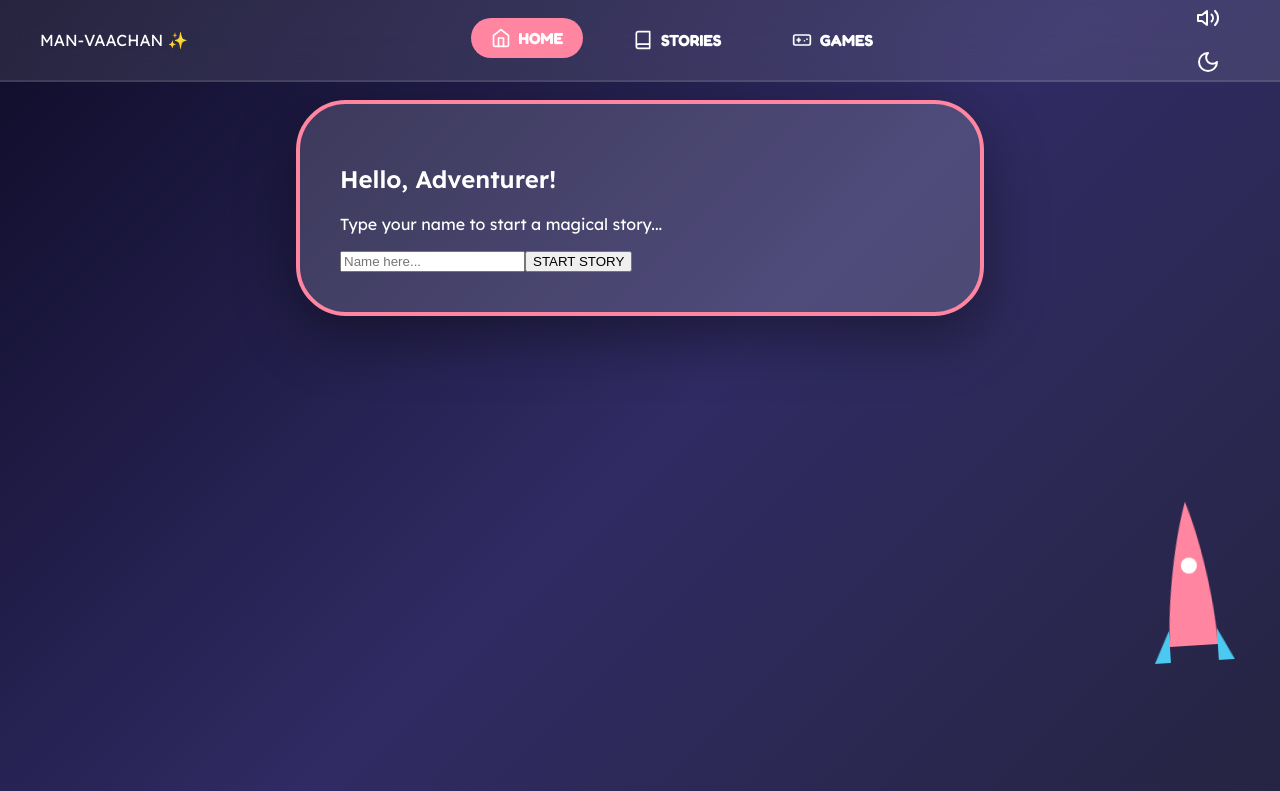
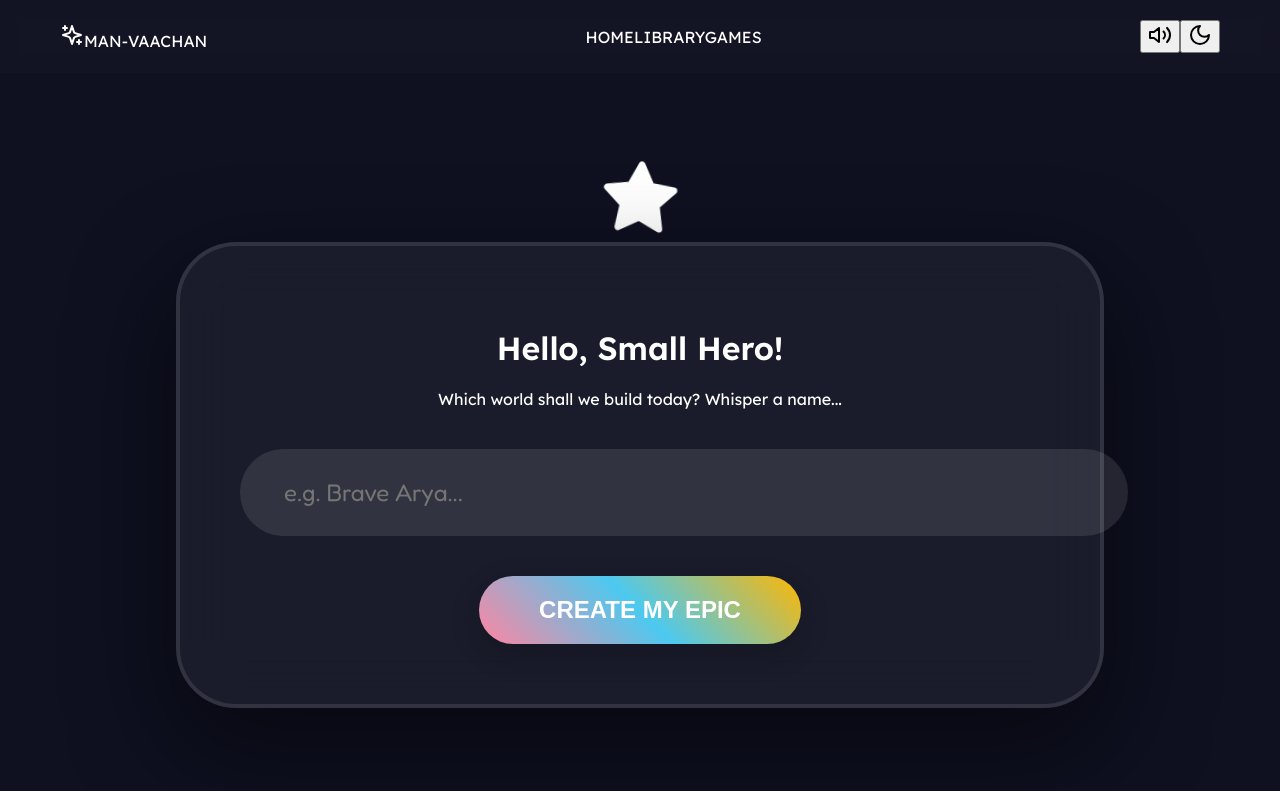
Before and after one commit to riyx-01/ManVachan_v1.0, a React (Vite) app: page / in a window 1280 px wide. Shown: the top 791 px of the page. Built offline with nearby package versions, Linux system fonts and the light colour scheme.

Commit message:
feat: Platinum Overhaul with Fixed-Frame Storybook and Narrative Matrix Engine

```diff
--- a/src/App.jsx
+++ b/src/App.jsx
@@ -1,167 +1,196 @@
 import React, { useState, useEffect, useRef } from 'react';
 import { motion, AnimatePresence } from 'framer-motion';
-import { Home, Book, Gamepad, Sparkles, Sun, Moon, Volume2, VolumeX, ChevronRight, ChevronLeft, Heart, Star } from 'lucide-react';
+import { Home, Book, Gamepad, ChevronRight, ChevronLeft, Volume2, VolumeX, Sun, Moon, Sparkles, Heart, Star } from 'lucide-react';
 
-// --- RELIABLE STORY ENGINE ---
-const FIXED_STORIES = [
-  { title: "The Wise Elephant", intro: "Ganesh was the wisest elephant in the Jaipur woods...", image: "https://images.unsplash.com/photo-1557050543-4d5f4e07ef46?auto=format&fit=crop&q=80&w=800" },
-  { title: "The Golden Peacock", intro: "Near the holy river, a peacock with feathers of gold sang at dawn...", image: "https://images.unsplash.com/photo-1549608276-5786d7510476?auto=format&fit=crop&q=80&w=800" }
+// --- PLATINUM NARRATIVE ENGINE ---
+const buildEpicStory = (seed) => {
+  const hero = seed.charAt(0).toUpperCase() + seed.slice(1);
+  const scenarios = [
+    { type: "Galaxy", world: "Starlight Nebulae", tool: "Crystal Compass", obstacle: "the Shadow Storm" },
+    { type: "Jungle", world: "Evergreen Whispers", tool: "Golden Flute", obstacle: "the Sleeping Mountain" },
+    { type: "Ocean", world: "Sapphire Depths", tool: "Glowing Pearl", obstacle: "the Giant Whirlpool" }
   ];
 
-const generateStory = (seed) => {
-  const hero = seed || "Our Hero";
+  const hash = seed.length % scenarios.length;
+  const s = scenarios[hash];
+
   return {
-    title: `${hero}'s Magic Journey`,
-    pages: [
-      { text: `Once in a land of candy clouds, ${hero} found a flying umbrella!`, image: `https://images.unsplash.com/photo-1534447677768-be436bb09401?q=80&w=800` },
-      { text: `The umbrella took ${hero} to a castle made of chocolate and moon-cheese.`, image: `https://images.unsplash.com/photo-1518709268805-4e9042af9f23?q=80&w=800` },
-      { text: `A friendly dragon offered ${hero} a ride to the stars.`, image: `https://images.unsplash.com/photo-1590420485404-f86d22b8abf8?q=80&w=800` },
-      { text: `Back home, ${hero} realized the whole world was waiting to be explored.`, image: `https://images.unsplash.com/photo-1464822759023-fed622ff2c3b?q=80&w=800` }
+    title: `${hero} and the ${s.world}`,
+    scenes: [
+      {
+        topic: "The Beginning",
+        text: `In the heart of the ${s.world}, ${hero} lived a peaceful life. But one night, a wise owl brought a message: the ${s.tool} had been lost, and only someone with a pure heart could find it.`,
+        image: `https://loremflickr.com/800/800/${s.type},fantasy,village`
+      },
+      {
+        topic: "The Journey",
+        text: `${hero} didn't hesitate. Packing a bag of hope, the adventure began. The path led deep into the unknown, where the very trees whispered secrets of the ancient past.`,
+        image: `https://loremflickr.com/800/800/${s.type},path,forest`
+      },
+      {
+        topic: "The Challenge",
+        text: `Suddenly, ${s.obstacle} blocked the way! It was cold and dark, and for a moment, ${hero} felt small. But then, the hero remembered: "Courage is not the absence of fear, but the decision to move forward."`,
+        image: `https://loremflickr.com/800/800/${s.type},storm,mystery`
+      },
+      {
+        topic: "The Solution",
+        text: `With a deep breath, ${hero} used the power of kindness. Instead of fighting, the hero sang a song of peace. The ${s.obstacle} began to melt away, revealing the ${s.tool} hidden inside.`,
+        image: `https://loremflickr.com/800/800/${s.type},magic,light`
+      },
+      {
+        topic: "The Return",
+        text: `With the ${s.tool} safe, ${hero} returned as a legend. The entire ${s.world} glowed with happiness, and the shadows were gone forever. The stars shone brighter than ever before.`,
+        image: `https://loremflickr.com/800/800/${s.type},celebration,sunset`
+      },
+      {
+        topic: "The Legacy",
+        text: `And so, the story of ${hero} reminds us all: that even the smallest person can change the world if they have the courage to try and the heart to be kind.`,
+        image: `https://loremflickr.com/800/800/${s.type},hero,statue`
+      }
     ],
-    moral: "Your imagination is the most magical key you own."
+    moral: "Kindness is the strongest magic, and courage is the bravest step."
   };
 };
 
 export default function App() {
   const [view, setView] = useState('home');
   const [inputTerm, setInputTerm] = useState('');
-  const [activeStory, setActiveStory] = useState(null);
-  const [currentPage, setCurrentPage] = useState(0);
+  const [story, setStory] = useState(null);
+  const [index, setIndex] = useState(0);
+  const [isGenerating, setIsGenerating] = useState(false);
   const [isDarkMode, setIsDarkMode] = useState(false);
   const [isMuted, setIsMuted] = useState(false);
-  const [score, setScore] = useState(0);
+  const audioRef = useRef(null);
 
-  const startMagic = () => {
+  useEffect(() => {
+    document.body.className = isDarkMode ? 'night-mode' : 'day-mode';
+  }, [isDarkMode]);
+
+  const generateEpic = () => {
     if (!inputTerm.trim()) return;
-    setActiveStory(generateStory(inputTerm));
-    setView('read');
-    setCurrentPage(0);
+    setIsGenerating(true);
+    setTimeout(() => {
+      setStory(buildEpicStory(inputTerm));
+      setIsGenerating(false);
+      setView('story');
+      setIndex(0);
+    }, 4000);
   };
 
   return (
-    <div className={`min-h-screen ${isDarkMode ? 'night-mode' : 'day-mode'}`}>
+    <div className="min-h-screen relative">
+      <audio ref={audioRef} src="https://www.soundhelix.com/examples/mp3/SoundHelix-Song-8.mp3" loop />
 
-      {/* --- VOID BACKGROUND --- */}
-      <div className="star-field">
-        {[...Array(20)].map((_, i) => (
-          <motion.div
-            key={i}
-            animate={{ opacity: [0.2, 0.8, 0.2] }}
-            transition={{ duration: 2, repeat: Infinity }}
-            className="absolute bg-white rounded-full"
-            style={{ width: '3px', height: '3px', top: Math.random()*100+'%', left: Math.random()*100+'%' }}
-          />
-        ))}
+      {/* --- PLATINUM NAVBAR --- */}
+      <nav className="navbar-platinum">
+         <div className="flex items-center gap-2">
+            <Sparkles className="text-[#4cc9f0]" />
+            <span className="font-black text-xl tracking-tighter">MAN-VAACHAN</span>
          </div>
-
-      <div className="rocket-fly">
-        <svg viewBox="0 0 50 100" width="80">
-          <path d="M25 0 C15 30 10 70 10 90 L40 90 C40 70 35 30 25 0" fill="#ff85a1" />
-          <circle cx="25" cy="40" r="5" fill="white" />
-          <path d="M10 80 L0 100 L10 100" fill="#4cc9f0" />
-          <path d="M40 80 L50 100 L40 100" fill="#4cc9f0" />
-        </svg>
-      </div>
-
-      {/* --- NAVBAR --- */}
-      <nav className="kids-nav">
-         <div className="text-2xl font-black text-[#ff85a1]">MAN-VAACHAN ✨</div>
-         <div className="nav-links">
-            <button onClick={() => setView('home')} className={`nav-btn ${view === 'home' ? 'active' : ''}`}><Home size={20}/> HOME</button>
-            <button onClick={() => setView('library')} className={`nav-btn ${view === 'library' ? 'active' : ''}`}><Book size={20}/> STORIES</button>
-            <button onClick={() => setView('games')} className={`nav-btn ${view === 'games' ? 'active' : ''}`}><Gamepad size={20}/> GAMES</button>
+         <div className="flex gap-8 font-bold text-sm">
+            <span onClick={() => setView('home')} className="cursor-pointer hover:text-[#ff85a1]">HOME</span>
+            <span className="cursor-pointer opacity-30">LIBRARY</span>
+            <span className="cursor-pointer opacity-30">GAMES</span>
          </div>
          <div className="flex gap-4">
-            <button onClick={() => setIsMuted(!isMuted)} className="nav-btn">{isMuted ? <VolumeX /> : <Volume2 />}</button>
-            <button onClick={() => setIsDarkMode(!isDarkMode)} className="nav-btn">{isDarkMode ? <Sun /> : <Moon />}</button>
+            <button onClick={() => setIsMuted(!isMuted)} className="p-2">{isMuted ? <VolumeX/> : <Volume2/>}</button>
+            <button onClick={() => setIsDarkMode(!isDarkMode)} className="p-2">{isDarkMode ? <Sun/> : <Moon/>}</button>
          </div>
       </nav>
 
-      <div className="main-wrapper">
+      <div className="relative z-10">
         <AnimatePresence mode="wait">
           {view === 'home' && (
-            <motion.div key="home" initial={{ opacity: 0, scale: 0.9 }} animate={{ opacity: 1, scale: 1 }} className="magic-input-box text-center space-y-8">
-               <h2 className="text-4xl font-bold font-['Fredoka']">Hello, Adventurer!</h2>
-               <p className="opacity-80">Type your name to start a magical story...</p>
+            <motion.div key="home" initial={{ opacity: 0 }} animate={{ opacity: 1 }} className="magic-portal">
+               <motion.div animate={{ rotate: [0, 5, -5, 0] }} transition={{ repeat: Infinity, duration: 4 }}>
+                  <Star size={80} className="text-[#ffb703] mb-6 drop-shadow-lg" fill="currentColor" />
+               </motion.div>
+               <div className="portal-glass">
+                  <h1 className="text-6xl font-black font-['Fredoka'] mb-4">Hello, Small Hero!</h1>
+                  <p className="text-xl opacity-60">Which world shall we build today? Whisper a name...</p>
+
+                  <div className="portal-input-wrap">
                     <input
-                type="text"
+                      className="portal-input"
                       value={inputTerm}
                       onChange={(e) => setInputTerm(e.target.value)}
-                placeholder="Name here..."
-                className="w-full p-6 rounded-3xl bg-white/10 border-2 border-white/20 text-2xl text-center outline-none focus:border-[#ff85a1]"
+                      placeholder="e.g. Brave Arya..."
                     />
-               <button onClick={startMagic} className="w-full py-6 bg-[#ff85a1] rounded-3xl font-black text-xl hover:scale-105 transition">START STORY</button>
-            </motion.div>
-          )}
+                  </div>
 
-          {view === 'library' && (
-            <motion.div key="lib" initial={{ opacity: 0 }} animate={{ opacity: 1 }} className="grid grid-cols-1 md:grid-cols-2 gap-8 w-full max-w-4xl px-6">
-               {FIXED_STORIES.map((s, i) => (
-                 <div key={i} className="game-card">
-                    <img src={s.image} className="w-full h-40 object-cover rounded-2xl mb-4" alt="tale" />
-                    <h3 className="text-2xl font-bold">{s.title}</h3>
-                    <p className="text-sm opacity-70 mb-4">{s.intro}</p>
-                    <button onClick={() => { setActiveStory(generateStory(s.title)); setView('read'); }} className="nav-btn !bg-[#4cc9f0] mx-auto">READ NOW</button>
-                 </div>
-               ))}
-            </motion.div>
-          )}
-
-          {view === 'games' && (
-            <motion.div key="game" initial={{ opacity: 0 }} animate={{ opacity: 1 }} className="space-y-12 text-center">
-               <h2 className="text-5xl font-black">GAME ZONE</h2>
-               <div className="grid grid-cols-1 md:grid-cols-2 gap-8 max-w-4xl mx-auto px-6">
-                  <div className="game-card">
-                     <Star size={40} className="mx-auto mb-4 text-yellow-400" />
-                     <h3>STAR CHASER</h3>
-                     <p className="mb-4">Score: {score}</p>
-                     <motion.button
-                      animate={{ scale: [1, 1.2, 1], x: [0, 10, -10, 0] }}
-                      transition={{ duration: 1, repeat: Infinity }}
-                      onClick={() => setScore(score + 1)}
-                      className="magic-btn !p-8 !rounded-full"
-                     >CLICK ME!</motion.button>
-                  </div>
-                  <div className="game-card">
-                     <Sparkles size={40} className="mx-auto mb-4 text-[#ff85a1]" />
-                     <h3>BUBBLE POP</h3>
-                     <p className="mb-4">Pop the magic bubbles!</p>
-                     <div className="flex justify-center gap-4">
-                        {[1,2,3].map(i => <div key={i} className="w-12 h-12 rounded-full bg-white/20 hover:bg-[#ff85a1] cursor-pointer" />)}
-                     </div>
-                  </div>
+                  <button onClick={generateEpic} disabled={!inputTerm.trim() || isGenerating} className="go-btn">
+                     {isGenerating ? "WAKING UP THE MAGIC..." : "CREATE MY EPIC"}
+                  </button>
                </div>
             </motion.div>
           )}
 
-          {view === 'read' && activeStory && (
-            <motion.div key="read" initial={{ opacity: 0 }} animate={{ opacity: 1 }} className="blended-book-frame">
-               <div className="book-img-side flex flex-col p-4">
-                  <img src={activeStory.pages[currentPage].image} className="w-full h-full object-cover rounded-2xl" alt="page" />
+          {view === 'story' && story && (
+            <motion.div key="story" initial={{ opacity: 0, scale: 0.9 }} animate={{ opacity: 1, scale: 1 }} className="relative">
+
+               {/* NAV GEMS */}
+               <div className="nav-gem prev" onClick={() => setIndex(Math.max(0, index - 1))}>
+                  <ChevronLeft size={40} />
                </div>
-               <div className="book-text-side space-y-8">
-                  <h3 className="text-3xl font-black text-[#ff85a1]">{activeStory.title}</h3>
-                  <p className="text-2xl leading-relaxed">{activeStory.pages[currentPage].text}</p>
 
-                  {currentPage === activeStory.pages.length - 1 && (
-                    <div className="p-6 bg-yellow-400/20 rounded-2xl border-2 border-yellow-400 italic">
-                       <Heart className="mb-2" fill="#eab308" stroke="none" />
-                       "{activeStory.moral}"
+               <div className="storybook-container">
+                  <div className="book-image-pan">
+                    <AnimatePresence mode="wait">
+                      <motion.img
+                        key={index}
+                        initial={{ opacity: 0 }}
+                        animate={{ opacity: 1 }}
+                        exit={{ opacity: 0 }}
+                        src={story.scenes[index].image}
+                        alt="scene"
+                      />
+                    </AnimatePresence>
+                  </div>
+                  <div className="book-text-pan">
+                     <AnimatePresence mode="wait">
+                        <motion.div
+                          key={index}
+                          initial={{ x: 20, opacity: 0 }}
+                          animate={{ x: 0, opacity: 1 }}
+                          exit={{ x: -20, opacity: 0 }}
+                          className="space-y-6"
+                        >
+                           <h3 className="text-sm font-black uppercase text-[#4cc9f0] tracking-widest">CHAPTER {index + 1}</h3>
+                           <p className="text-2xl leading-relaxed font-medium">{story.scenes[index].text}</p>
+
+                           {index === story.scenes.length - 1 && (
+                             <div className="mt-10 p-8 bg-yellow-400/10 border-2 border-yellow-400/20 rounded-3xl italic">
+                                <Heart className="text-red-500 mb-2" fill="currentColor" />
+                                <p className="text-xl font-bold">"{story.moral}"</p>
                              </div>
                            )}
+                        </motion.div>
+                     </AnimatePresence>
+                  </div>
+               </div>
 
-                  <div className="flex gap-4">
-                     <button onClick={() => setCurrentPage(Math.max(0, currentPage - 1))} className="nav-btn !bg-gray-200 !text-black"><ChevronLeft/> PREV</button>
-                     <button onClick={() => {
-                        if (currentPage < activeStory.pages.length - 1) setCurrentPage(currentPage + 1);
+               <div className="nav-gem next" onClick={() => {
+                  if (index < story.scenes.length - 1) setIndex(index + 1);
                   else setView('home');
-                     }} className="nav-btn !bg-[#ff85a1]">{currentPage === activeStory.pages.length - 1 ? <Home/> : <ChevronRight/>} {currentPage === activeStory.pages.length - 1 ? 'FINISH' : 'NEXT'}</button>
+               }}>
+                  <ChevronRight size={40} />
                </div>
+
+               <div className="text-center mt-4">
+                  <span className="text-xs font-black opacity-40 uppercase tracking-widest">Page {index + 1} of {story.scenes.length}</span>
                </div>
             </motion.div>
           )}
         </AnimatePresence>
       </div>
+
+      {/* --- DECORATIVE ROCKET --- */}
+      <div className="fixed bottom-10 right-10 pointer-events-none opacity-20">
+         <svg viewBox="0 0 50 100" width="80">
+            <path d="M25 0 C15 30 10 70 10 90 L40 90 C40 70 35 30 25 0" fill="#ff85a1" />
+            <circle cx="25" cy="40" r="5" fill="white" />
+         </svg>
+      </div>
     </div>
   );
 }
--- a/src/index.css
+++ b/src/index.css
@@ -1,141 +1,147 @@
 @import url('https://fonts.googleapis.com/css2?family=Fredoka:wght@400;600;700&family=Lexend:wght@300;400;600&display=swap');
 
 :root {
-  --primary: #ff85a1;
-  --secondary: #4cc9f0;
-  --gold: #ffb703;
-  --glass: rgba(255, 255, 255, 0.15);
+  --magic-border: linear-gradient(45deg, #ff85a1, #4cc9f0, #ffb703);
+  --page-bg: #fefcf3;
 }
 
 body {
   margin: 0;
   padding: 0;
   overflow-x: hidden;
+  background: #0f1020;
   font-family: 'Lexend', sans-serif;
-  background: linear-gradient(135deg, #0f0c29, #302b63, #24243e);
   color: white;
-  min-height: 100vh;
 }
 
-/* --- THE PERSISTENT NAVBAR --- */
-.kids-nav {
-  position: fixed;
-  top: 0;
-  left: 0;
-  right: 0;
-  height: 80px;
-  background: rgba(255, 255, 255, 0.1);
-  backdrop-filter: blur(20px);
-  z-index: 2000;
+/* --- THE MAGIC SCROLL (Home) --- */
+.magic-portal {
+  min-height: 80vh;
   display: flex;
+  flex-direction: column;
   align-items: center;
-  justify-content: space-between;
-  padding: 0 40px;
-  border-bottom: 2px solid rgba(255, 255, 255, 0.1);
+  justify-content: center;
+  text-align: center;
+  padding: 40px;
 }
 
-.nav-links {
-  display: flex;
-  gap: 30px;
+.portal-glass {
+  background: rgba(255, 255, 255, 0.05);
+  backdrop-filter: blur(30px);
+  padding: 60px;
+  border-radius: 60px;
+  border: 4px solid rgba(255, 255, 255, 0.1);
+  box-shadow: 0 40px 100px rgba(0,0,0,0.5);
+  max-width: 800px;
+  width: 100%;
 }
 
-.nav-btn {
-  background: transparent;
-  border: none;
-  color: white;
-  font-family: 'Fredoka', sans-serif;
-  font-weight: 700;
-  font-size: 16px;
-  display: flex;
-  align-items: center;
-  gap: 8px;
-  cursor: pointer;
-  transition: 0.3s;
-  padding: 10px 20px;
-  border-radius: 50px;
+.portal-input-wrap {
+  position: relative;
+  margin: 40px 0;
 }
 
-.nav-btn:hover, .nav-btn.active {
-  background: var(--primary);
-  transform: translateY(-2px);
+.portal-input {
+  width: 100%;
+  background: rgba(255,255,255,0.1);
+  border: 4px solid transparent;
+  padding: 25px 40px;
+  border-radius: 100px;
+  color: white;
+  font-size: 24px;
+  font-family: 'Fredoka', sans-serif;
+  outline: none;
+  transition: 0.4s;
 }
 
-/* --- ROCKET & STARS RESTORATION --- */
-.rocket-fly {
-  position: fixed;
-  bottom: 100px;
-  right: 50px;
-  width: 80px;
-  z-index: 5;
-  animation: rocket-float 4s ease-in-out infinite;
-  pointer-events: none;
+.portal-input:focus {
+  background: rgba(255,255,255,0.15);
+  border-color: #4cc9f0;
+  box-shadow: 0 0 40px rgba(76, 201, 240, 0.3);
 }
 
-@keyframes rocket-float {
-  0%, 100% { transform: translateY(0) rotate(5deg); }
-  50% { transform: translateY(-40px) rotate(-5deg); }
-}
-
-.star-field {
-  position: fixed;
-  inset: 0;
-  pointer-events: none;
-  z-index: 0;
-}
-
-/* --- GAME ZONE --- */
-.game-card {
-  background: var(--glass);
-  border-radius: 30px;
-  padding: 30px;
-  text-align: center;
-  border: 4px solid rgba(255, 255, 255, 0.1);
+.go-btn {
+  background: var(--magic-border);
+  border: none;
+  padding: 20px 60px;
+  border-radius: 100px;
+  color: white;
+  font-weight: 800;
+  font-size: 24px;
+  cursor: pointer;
+  box-shadow: 0 10px 30px rgba(0,0,0,0.2);
   transition: 0.3s;
 }
 
-.game-card:hover { transform: scale(1.05); border-color: var(--gold); }
+.go-btn:hover { transform: scale(1.05); filter: brightness(1.2); }
 
-/* --- THE BOOK & HOME (Restored Balance) --- */
-.main-wrapper {
-  padding-top: 100px;
+/* --- THE FIXED STORYBOOK --- */
+.storybook-container {
+  max-width: 1100px;
+  width: 95%;
+  height: 650px;
+  background: white;
+  margin: 50px auto;
+  border-radius: 40px;
+  display: flex;
+  overflow: hidden;
+  box-shadow: 0 40px 100px rgba(0,0,0,0.6);
+  position: relative;
+}
+
+.book-image-pan {
+  width: 50%;
+  height: 100%;
+  background: #000;
+  position: relative;
+}
+
+.book-image-pan img {
+  width: 100%;
+  height: 100%;
+  object-fit: cover;
+}
+
+.book-text-pan {
+  width: 50%;
+  height: 100%;
+  background: var(--page-bg);
+  padding: 60px;
   display: flex;
   flex-direction: column;
-  align-items: center;
-  min-height: 100vh;
+  justify-content: center;
+  color: #2b2d42;
 }
 
-.magic-input-box {
-  background: var(--glass);
-  padding: 40px;
-  border-radius: 50px;
-  border: 4px solid var(--primary);
-  box-shadow: 0 20px 60px rgba(0,0,0,0.4);
-  max-width: 600px;
-  width: 90%;
-}
-
-.blended-book-frame {
-  background: white;
-  border-radius: 30px;
-  overflow: hidden;
-  box-shadow: 0 30px 100px rgba(0,0,0,0.6);
-  max-width: 1000px;
-  width: 95%;
-  display: flex;
-  color: #333;
-}
-
-.book-img-side {
-  flex: 1;
-  background: #000;
+/* --- NAVIGATION GEMS --- */
+.nav-gem {
+  position: absolute;
+  top: 50%;
+  transform: translateY(-50%);
+  width: 80px;
+  height: 80px;
+  background: var(--magic-border);
+  border-radius: 50%;
   display: flex;
   align-items: center;
   justify-content: center;
+  color: white;
+  cursor: pointer;
+  z-index: 100;
+  box-shadow: 0 15px 40px rgba(0,0,0,0.3);
+  transition: 0.3s;
 }
 
-.book-text-side {
-  flex: 1;
-  padding: 60px;
-  background: #fdfcf0;
-  position: relative;
+.nav-gem:hover { width: 90px; height: 90px; }
+.nav-gem.prev { left: -40px; }
+.nav-gem.next { right: -40px; }
+
+/* --- MISC --- */
+.navbar-platinum {
+  padding: 20px 60px;
+  display: flex;
+  justify-content: space-between;
+  align-items: center;
+  background: rgba(255,255,255,0.02);
+  backdrop-filter: blur(10px);
 }
```
Lines whose indentation alone changed are shown as unchanged.
